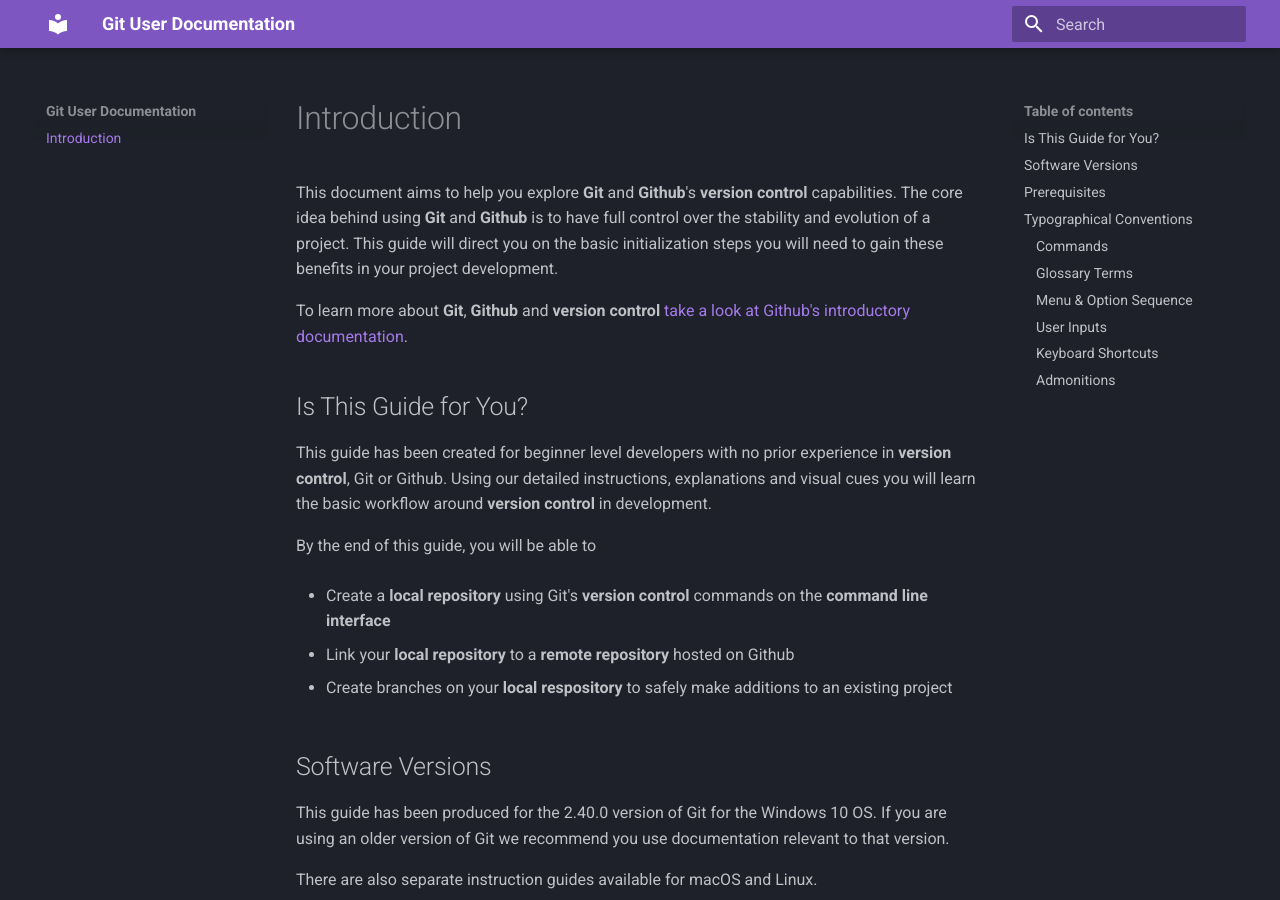
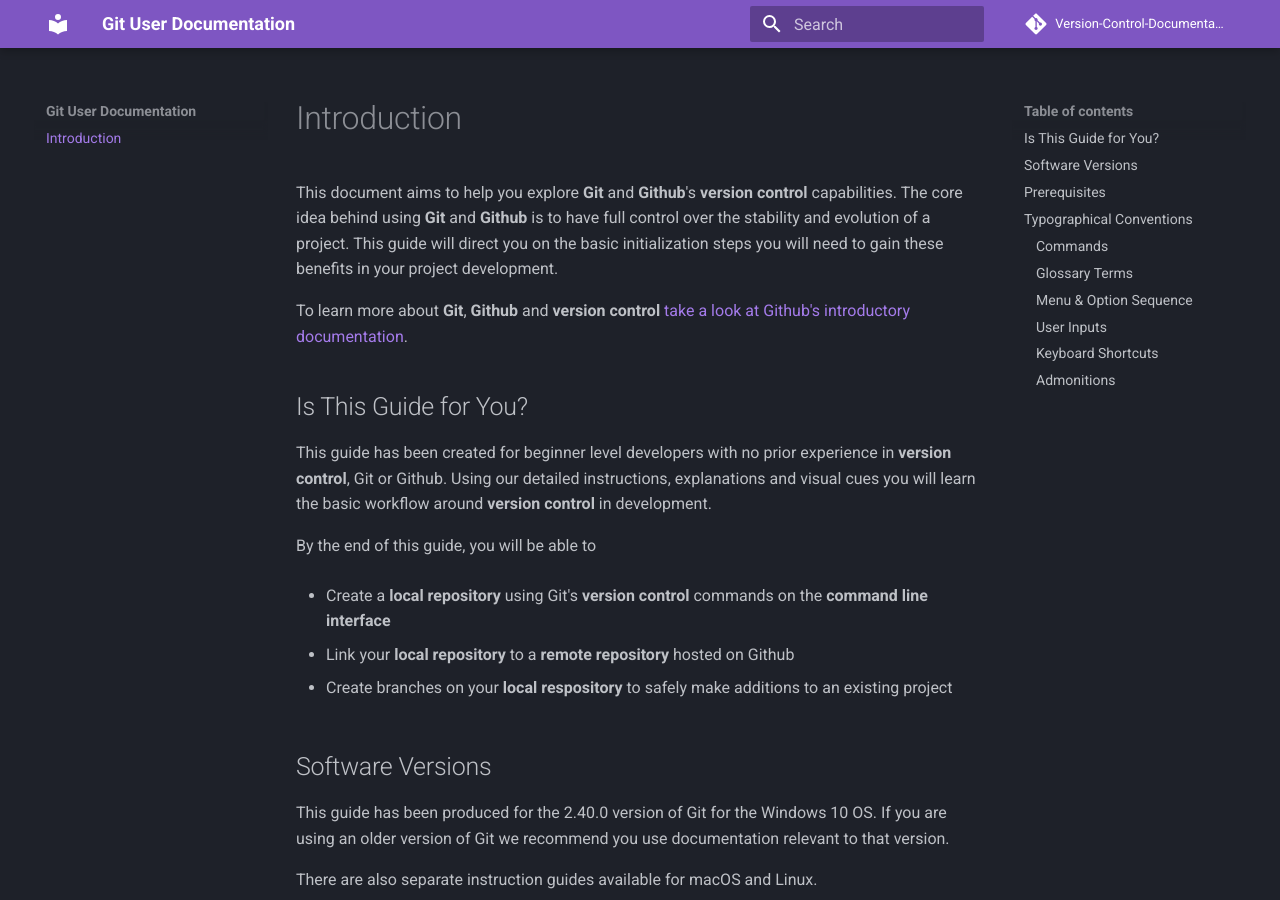
Before and after one commit to BCOMM-User-Documentation/Github-User-Documentation, an MkDocs documentation site: the page built from docs/index.md, in a window 1280 px wide and 900 px high. Built offline with MkDocs 1.6.1 and Material for MkDocs 9.7.7, drawn with Linux system fonts in a browser that asks for light colours; comment, search, counter and statistics services are not loaded.

Commit message:
Include link to Github repo

```diff
--- a/mkdocs.yml
+++ b/mkdocs.yml
@@ -3,6 +3,11 @@
   - admonition
   - pymdownx.details
   - pymdownx.superfences
+
+repo_url: https://github.com/BCOMM-User-Documentation/Github-User-Documentation
+
+repo_name: Version-Control-Documentation
+
 theme:
   name: material
   palette:
```
